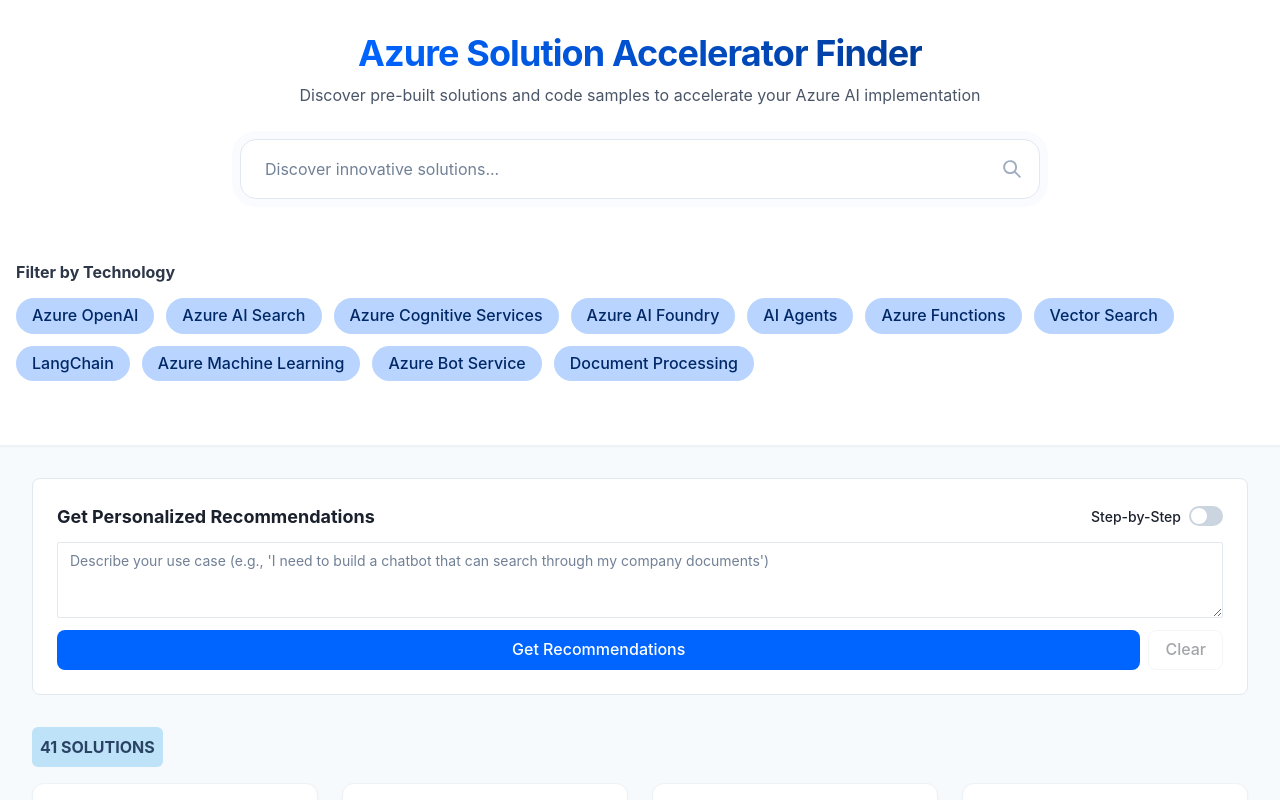
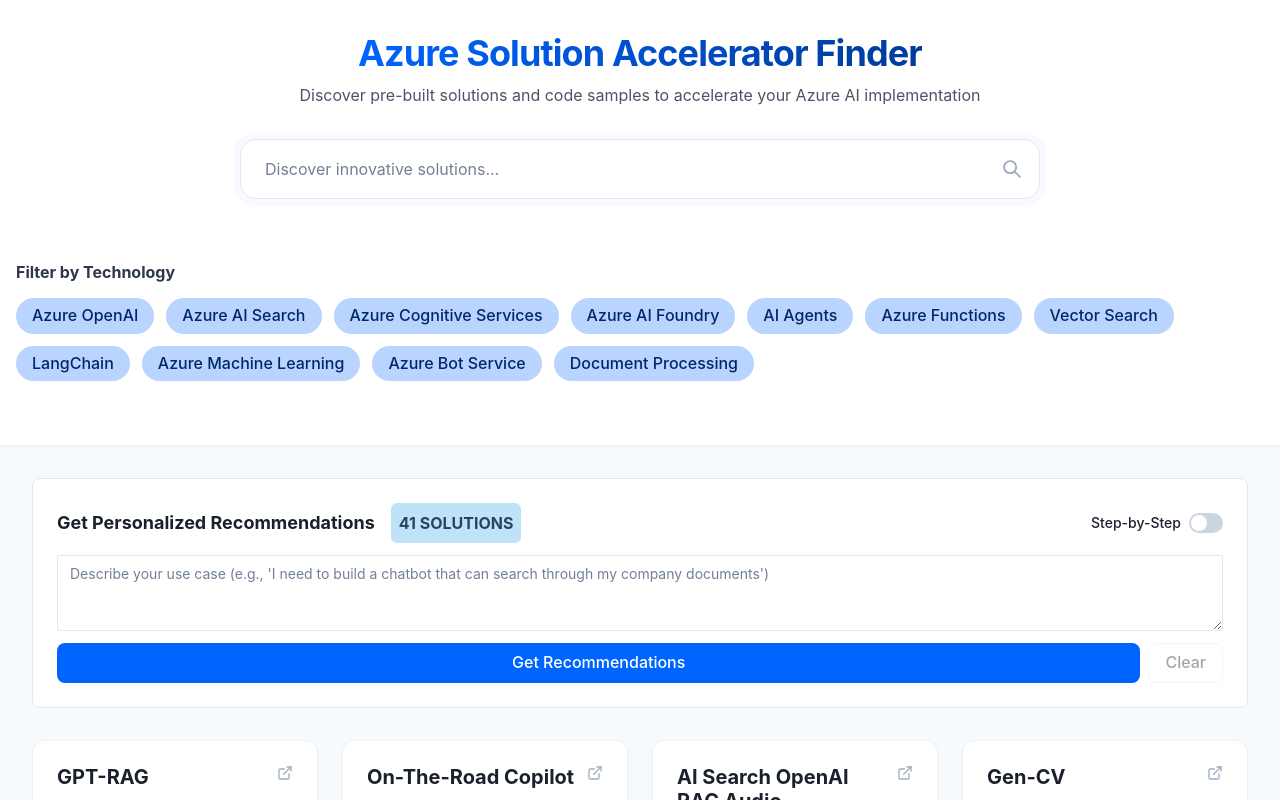
Before and after one commit to FlorKi610/accelerator-finder, a React (Create React App) app: page / in a window 1280 px wide. Shown: the top 800 px of the page. Built offline with nearby package versions, Linux system fonts and the light colour scheme.

Commit message:
Initial commit

```diff
--- a/src/components/AcceleratorList.tsx
+++ b/src/components/AcceleratorList.tsx
@@ -613,7 +613,12 @@
       <Box width="100%" bg="white" p={6} borderRadius="lg" borderWidth="1px" borderColor="gray.200">
         <VStack spacing={3}>
           <HStack width="100%" justifyContent="space-between">
+            <HStack spacing={4}>
               <Text fontSize="lg" fontWeight="bold">Get Personalized Recommendations</Text>
+              <Badge colorScheme="blue" fontSize="md" p={2} borderRadius="md">
+                {filteredAccelerators.length} Solutions
+              </Badge>
+            </HStack>
             <FormControl display="flex" alignItems="center" width="auto">
               <FormLabel htmlFor="recommendation-mode" mb="0" fontSize="sm" mr={2}>
                 Step-by-Step
@@ -686,19 +691,6 @@
 
       {/* All Accelerators Section */}
       <Box width="100%">
-        <Box position="relative" mb={4}>
-          <Badge colorScheme="blue" fontSize="md" p={2} borderRadius="md">
-            {filteredAccelerators.length} Solutions
-          </Badge>
-        </Box>
-
-        {filteredAccelerators.length === 0 ? (
-          <VStack spacing={4}>
-            <Text fontSize="lg" color="gray.600">
-              No accelerators found matching your criteria.
-            </Text>
-          </VStack>
-        ) : (
         <SimpleGrid
           columns={{ base: 1, md: 2, lg: 3, xl: 4 }}
           spacing={6}
@@ -708,7 +700,6 @@
             <AcceleratorCard key={accelerator.url} accelerator={accelerator} />
           ))}
         </SimpleGrid>
-        )}
       </Box>
     </VStack>
   );
```
Lines whose indentation alone changed are shown as unchanged.
